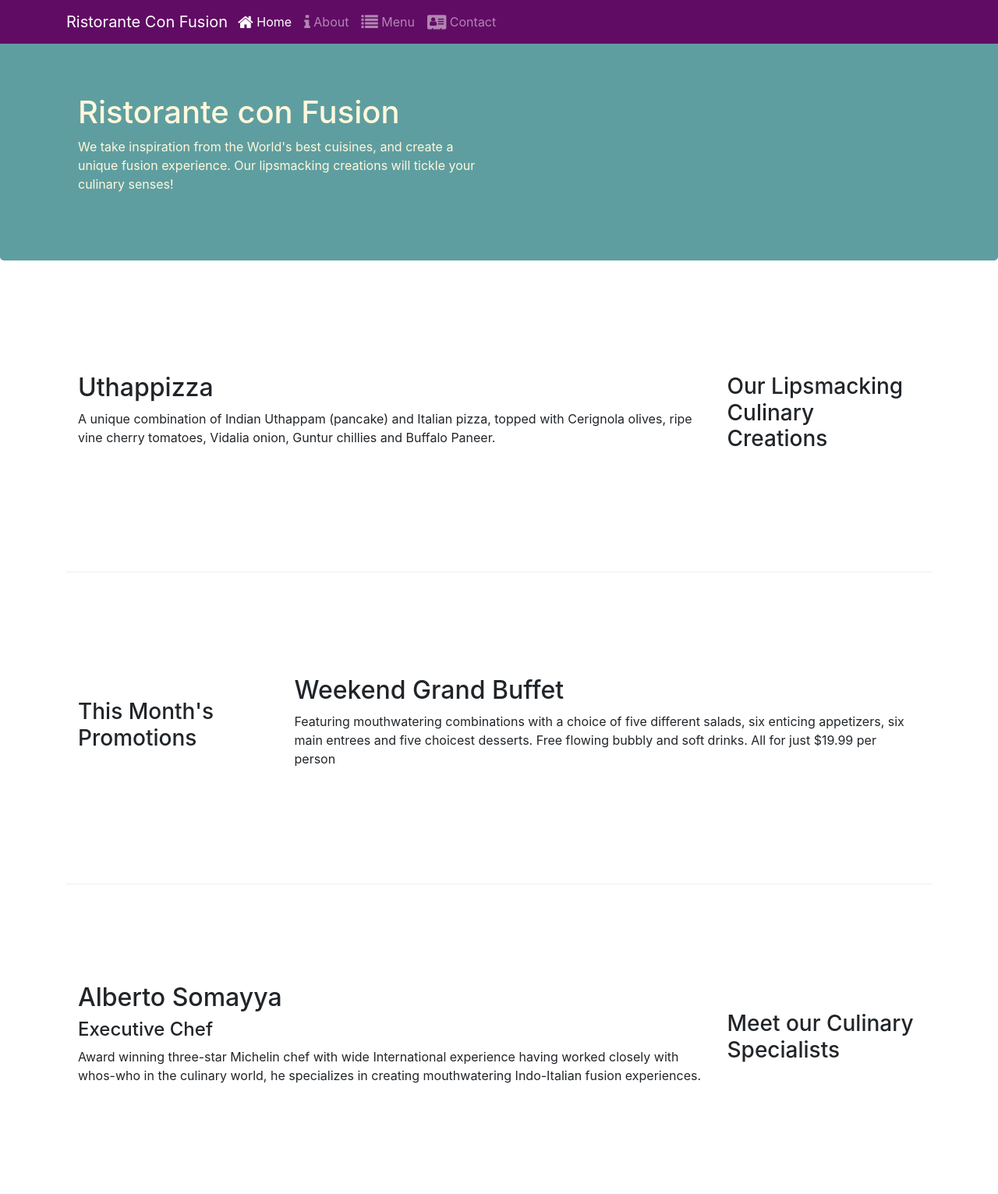
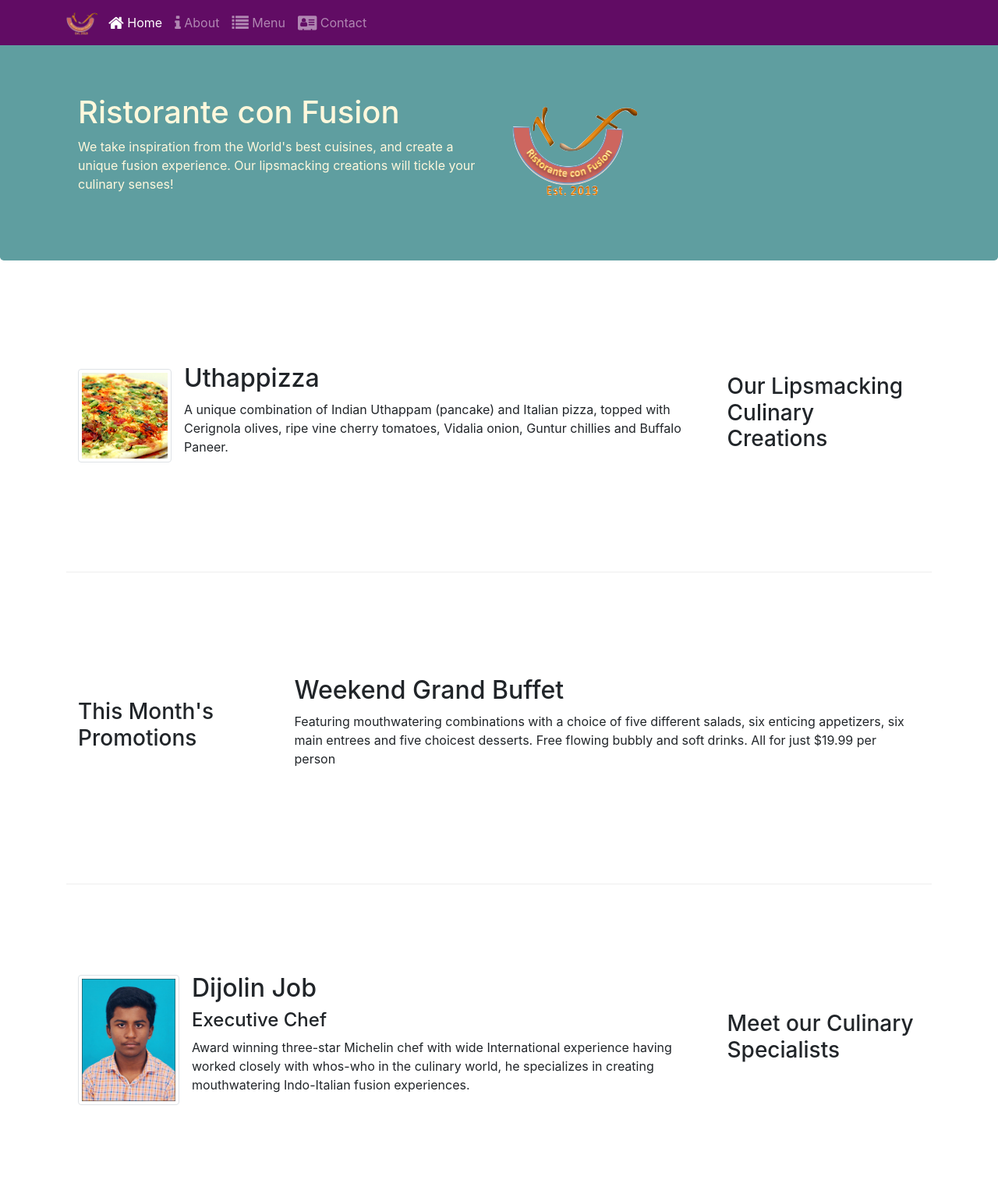
Before and after one commit to Dijolinjob/Web-Application-Based-on-Bootstrap, a website: page index.html in a window 1280 px wide. Shown: the top 1531 px of the page at 78% size. Drawn offline with nearby package versions, Linux system fonts and the light colour scheme.

Commit message:
images and media added

```diff
--- a/index.html
+++ b/index.html
@@ -21,7 +21,7 @@
             <button class="navbar-toggler" type="button" data-toggle="collapse" data-target="#Navbar">
                 <span class="navbar-toggler-icon"></span>
             </button>
-            <a class="navbar-brand mr-auto" href="#">Ristorante Con Fusion</a>
+            <a class="navbar-brand mr-auto" href="#"><img src="img/logo.png" height="30" width="41"></a>
             <div class="collapse navbar-collapse" id="Navbar">
                 <ul class="navbar-nav mr-auto ">
                     <li class="nav-item active"><a class="nav-link" href="#"><span class="fa fa-home fa-lg"></span> Home</a></li>
@@ -41,7 +41,8 @@
                     <h1>Ristorante con Fusion</h1>
                     <p>We take inspiration from the World's best cuisines, and create a unique fusion experience. Our lipsmacking creations will tickle your culinary senses!</p>
                 </div>
-                <div class="col-12 col-sm">
+                <div class="col-12 col-sm align-self-center">
+                    <img src="img/logo.png" class="img-fluid">
                 </div>
             </div>
         </div>
@@ -53,8 +54,14 @@
                 <h3>Our Lipsmacking Culinary Creations</h3>
             </div>
             <div class="col col-sm order-sm-first col-md">
-                <h2>Uthappizza</h2>
-                <p>A unique combination of Indian Uthappam (pancake) and Italian pizza, topped with Cerignola olives, ripe vine cherry tomatoes, Vidalia onion, Guntur chillies and Buffalo Paneer.</p>
+                <div class="media">
+                    <img class="d-flex mr-3 img-thumbnail align-self-center"
+                        src="img/uthappizza.png" alt="uthappizza">
+                    <div class="media-body">
+                        <h2 class="mt-0">Uthappizza</h2>
+                        <p>A unique combination of Indian Uthappam (pancake) and Italian pizza, topped with Cerignola olives, ripe vine cherry tomatoes, Vidalia onion, Guntur chillies and Buffalo Paneer.</p>
+                    </div>
+                </div>
             </div>
         </div>
 
@@ -74,9 +81,15 @@
                 <h3>Meet our Culinary Specialists</h3>
             </div>
             <div class="col col-sm order-sm-first col-md">
-                <h2>Alberto Somayya</h2>
-                <h4>Executive Chef</h4>
-                <p>Award winning three-star Michelin chef with wide International experience having worked closely with whos-who in the culinary world, he specializes in creating mouthwatering Indo-Italian fusion experiences. </p>
+                <div class="media">
+                    <img class="d-flex mr-3 img-thumbnail align-self-center"
+                        src="img/dijolin.jpg" alt="dijolin" width="130" length="100">
+                    <div class="media-body">
+                        <h2 class="mt-0">Dijolin Job</h2>
+                        <h4>Executive Chef</h4>
+                        <p>Award winning three-star Michelin chef with wide International experience having worked closely with whos-who in the culinary world, he specializes in creating mouthwatering Indo-Italian fusion experiences. </p>
+                    </div>
+                </div>
             </div>
         </div>
     </div>
```
Also changed, not shown: aboutus.html (+3 -2 lines), contactus.html (+3 -2 lines), img/buffet.png (added), img/dijolin.jpg (added), img/logo.png (added), img/uthappizza.png (added), 1 other file.
